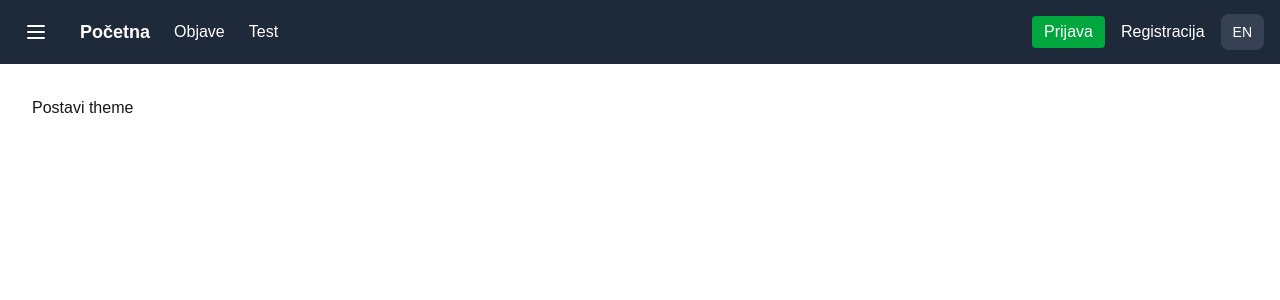
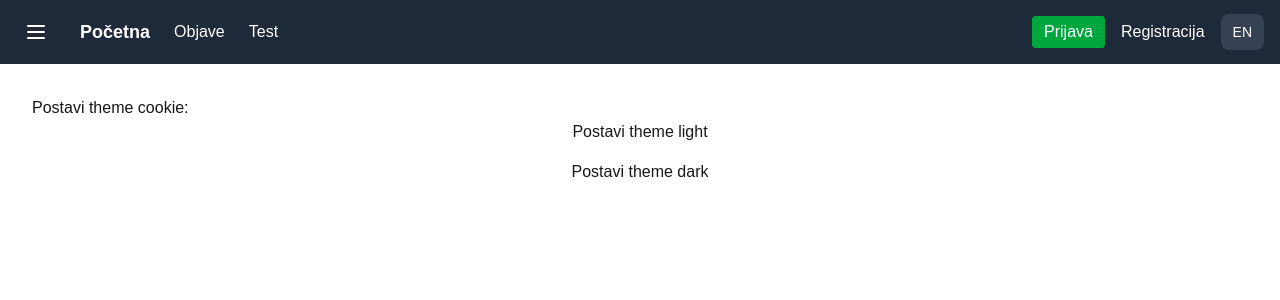
Before and after one commit to kosovic-creator/nextjs-prisma, a Next.js app: page /cookies/klient in a window 1280 px wide. Shown: the top 300 px of the page. Built offline with nearby package versions, Linux system fonts and the light colour scheme; no server answers.

Commit message:
cookies 2

```diff
--- a/app/(test)/cookies/klient/page.tsx
+++ b/app/(test)/cookies/klient/page.tsx
@@ -1,11 +1,21 @@
+/* eslint-disable @typescript-eslint/no-unused-vars */
 'use client'
 import { useEffect } from 'react'
 import { setThemeCookie } from '@/actions/cookies'
 
 export default function ThemeSetter() {
-  useEffect(() => {
-    setThemeCookie('dark')  // Ili new Date().toISOString()
-  }, [])
+  // useEffect(() => {
+  //   setThemeCookie('dark')  // Ili new Date().toISOString()
+  // }, [])
 
-  return <button onClick={() => setThemeCookie('light')}>Postavi theme</button>
+  return <>
+    <div>Postavi theme cookie:</div>
+    <div className='flex flex-col gap-4'>
+      <button onClick={() => setThemeCookie('light')}>Postavi theme light</button>
+      <button onClick={() => setThemeCookie('dark')}>Postavi theme dark</button>
+    </div>
+  </>
+
+
+
 }
```
